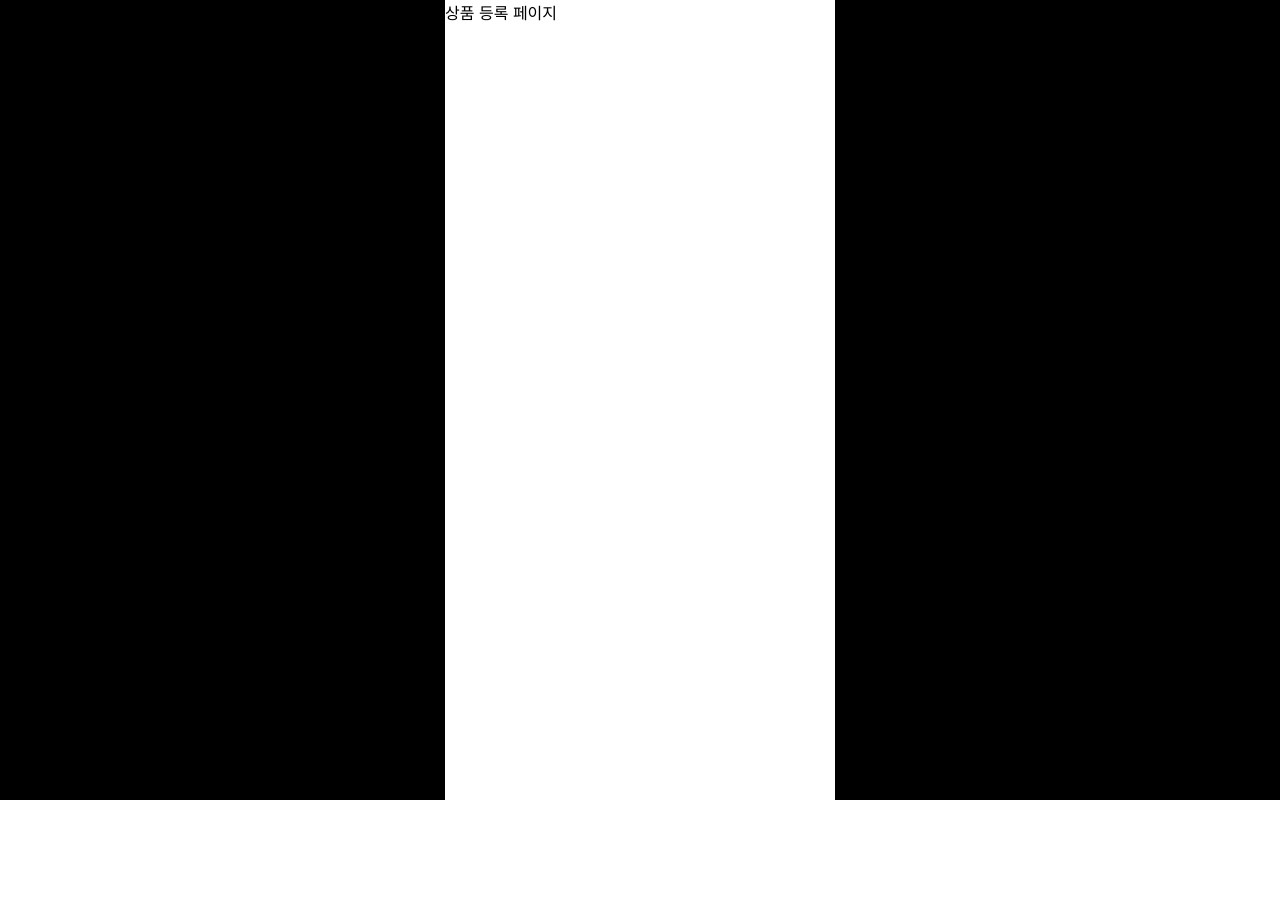
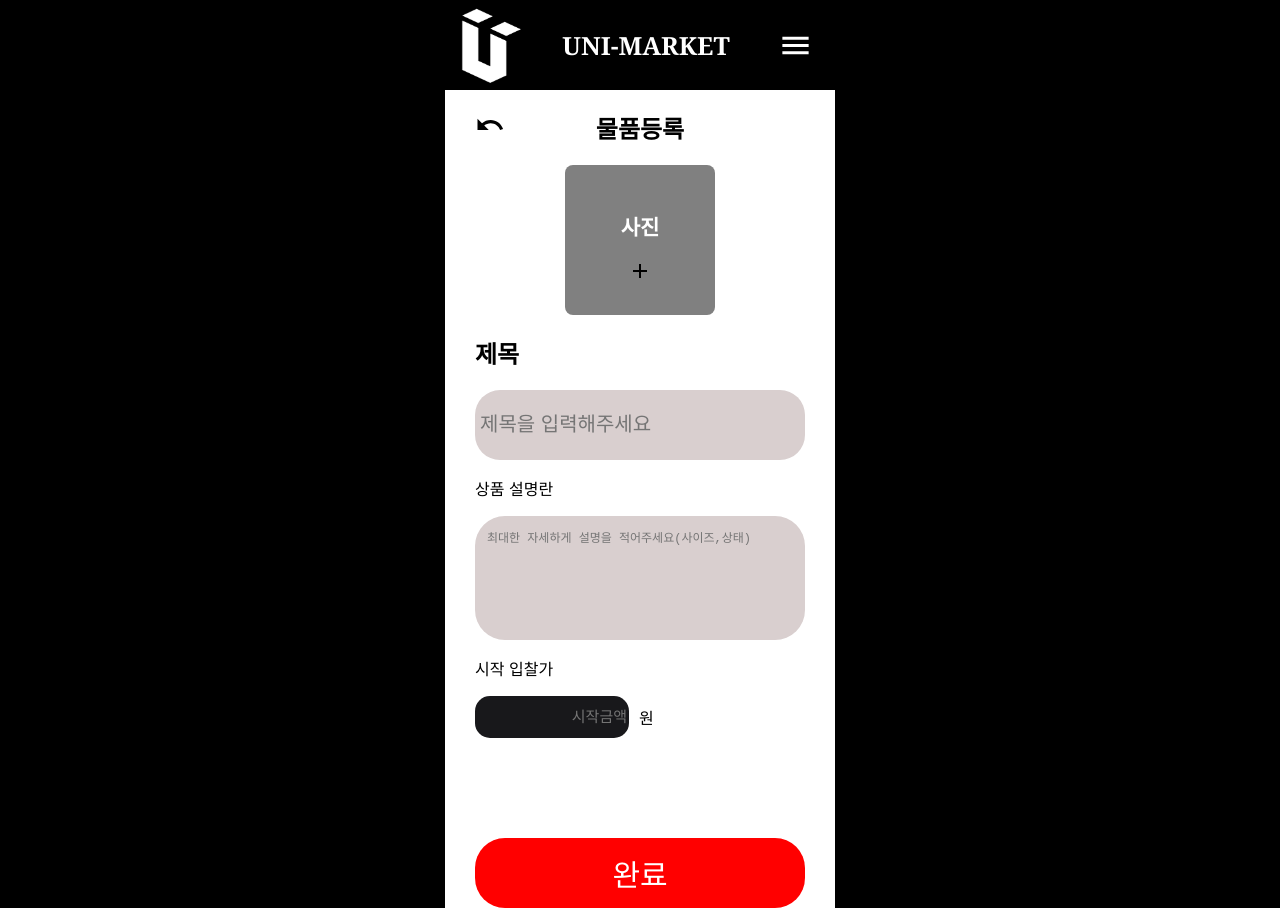
Before and after one commit to DonggyunKim00/UniMarket, a React (Create React App) app: page /register in a window 1280 px wide. Before the commit the page ends 800 px from the top, so only its background shows below. Built offline with nearby package versions, Linux system fonts and the light colour scheme.

Commit message:
feat. 물품 등록 페이지 퍼블리싱

```diff
--- a/src/pages/Register.tsx
+++ b/src/pages/Register.tsx
@@ -1,7 +1,186 @@
-import React from 'react';
+import React, { useState } from 'react';
+import PageWrapper from '../components/common/PageWrapper';
+import { styled } from 'styled-components';
+import UndoIcon from '@mui/icons-material/Undo';
+import { useNavigate } from 'react-router-dom';
+import AddIcon from '@mui/icons-material/Add';
+import divideNum from '../libs/divideNum';
 
 const Register = () => {
-  return <div>상품 등록 페이지</div>;
+  const [price, setPrice] = useState<string>('');
+  const [title, setTitle] = useState<string>('');
+  const [describe, setDescribe] = useState<string>('');
+  const navigate = useNavigate();
+  const undoClick = () => {
+    navigate(-1);
+  };
+  const handleButtonClick = () => {
+    const fileInput = document.getElementById('fileInput');
+    if (fileInput) {
+      fileInput.click();
+    }
+  };
+  const priceChangeHandler = (event: any) => {
+    let price = event.target.value;
+    let dividedPrice = Number(price.replaceAll(',', ''));
+    if (isNaN(dividedPrice)) {
+      setPrice('');
+    } else {
+      setPrice(divideNum(dividedPrice));
+    }
+  };
+
+  const onTitleChange = (event: any) => {
+    setTitle(event.target.value);
+  };
+  const onDescribeChange = (event: any) => {
+    setDescribe(event.target.value);
+  };
+
+  return (
+    <PageWrapper>
+      <Wrapper>
+        <Header>
+          <div
+            style={{
+              position: 'absolute',
+              left: 0,
+            }}
+          >
+            <UndoIcon
+              sx={{ cursor: 'pointer', fontSize: 30 }}
+              onClick={() => undoClick()}
+            />
+          </div>
+          <h2>물품등록</h2>
+        </Header>
+        <ImageLine>
+          <Button onClick={handleButtonClick} color="color">
+            <h2>사진</h2>
+            <AddIcon sx={{ color: 'black' }} />
+          </Button>
+          <ImageInput type="file" multiple accept="image/*" id="fileInput" />
+        </ImageLine>
+        <InputLine>
+          <h2>제목 </h2>
+          <TitleInput
+            value={title}
+            onChange={onTitleChange}
+            placeholder="제목을 입력해주세요"
+          />
+          <p>상품 설명란</p>
+          <DescribeInput
+            value={describe}
+            onChange={onDescribeChange}
+            placeholder="최대한 자세하게 설명을 적어주세요(사이즈,상태)"
+          />
+          <p>시작 입찰가</p>
+          <div style={{ display: 'flex', alignItems: 'center', gap: 10 }}>
+            <StartBidInput
+              type="text"
+              value={price}
+              onChange={priceChangeHandler}
+              placeholder="시작금액"
+            />
+            원
+          </div>
+        </InputLine>
+        <RegistButton>완료</RegistButton>
+      </Wrapper>
+    </PageWrapper>
+  );
 };
 
 export default Register;
+
+const Wrapper = styled.div`
+  display: flex;
+  flex-direction: column;
+`;
+
+const Header = styled.div`
+  display: flex;
+  align-items: center;
+  justify-content: center;
+  position: relative;
+`;
+
+const ImageInput = styled.input`
+  display: none;
+`;
+
+const Button = styled.button`
+  width: 150px;
+  height: 150px;
+  color: white;
+  font-size: 14px;
+  font-weight: 600;
+  background-color: gray;
+  border: none;
+  border-radius: 8px;
+  cursor: pointer;
+  &:hover {
+    color: black;
+  }
+`;
+const ImageLine = styled.div`
+  display: flex;
+  align-items: center;
+  flex-direction: column;
+`;
+
+const InputLine = styled.div`
+  display: flex;
+  flex-direction: column;
+`;
+const TitleInput = styled.input`
+  border: none;
+  outline: none;
+  height: 60px;
+  background-color: #d9cfcf;
+  border-radius: 25px;
+  padding: 5px;
+  font-size: 20px;
+`;
+const DescribeInput = styled.textarea`
+  font-size: 12px;
+  padding: 12px;
+  border: none;
+  outline: none;
+  height: 100px;
+  background-color: #d9cfcf;
+  border-radius: 30px;
+  resize: none;
+  overflow-y: scroll;
+  scrollbar-width: none;
+`;
+const StartBidInput = styled.input`
+  text-align: right;
+  border-radius: 15px;
+  font-size: 15px;
+  display: block;
+  width: 150px;
+  outline: none;
+  border: none;
+  background-color: #18181b;
+  height: 40px;
+  color: white;
+  ::placeholder {
+    color: white;
+  }
+`;
+const RegistButton = styled.div`
+  background-color: red;
+  height: 70px;
+  display: flex;
+  justify-content: center;
+  align-items: center;
+  font-size: 30px;
+  color: white;
+  margin-top: 100px;
+  border-radius: 30px;
+  cursor: pointer;
+  &:hover {
+    color: black;
+  }
+`;
```
